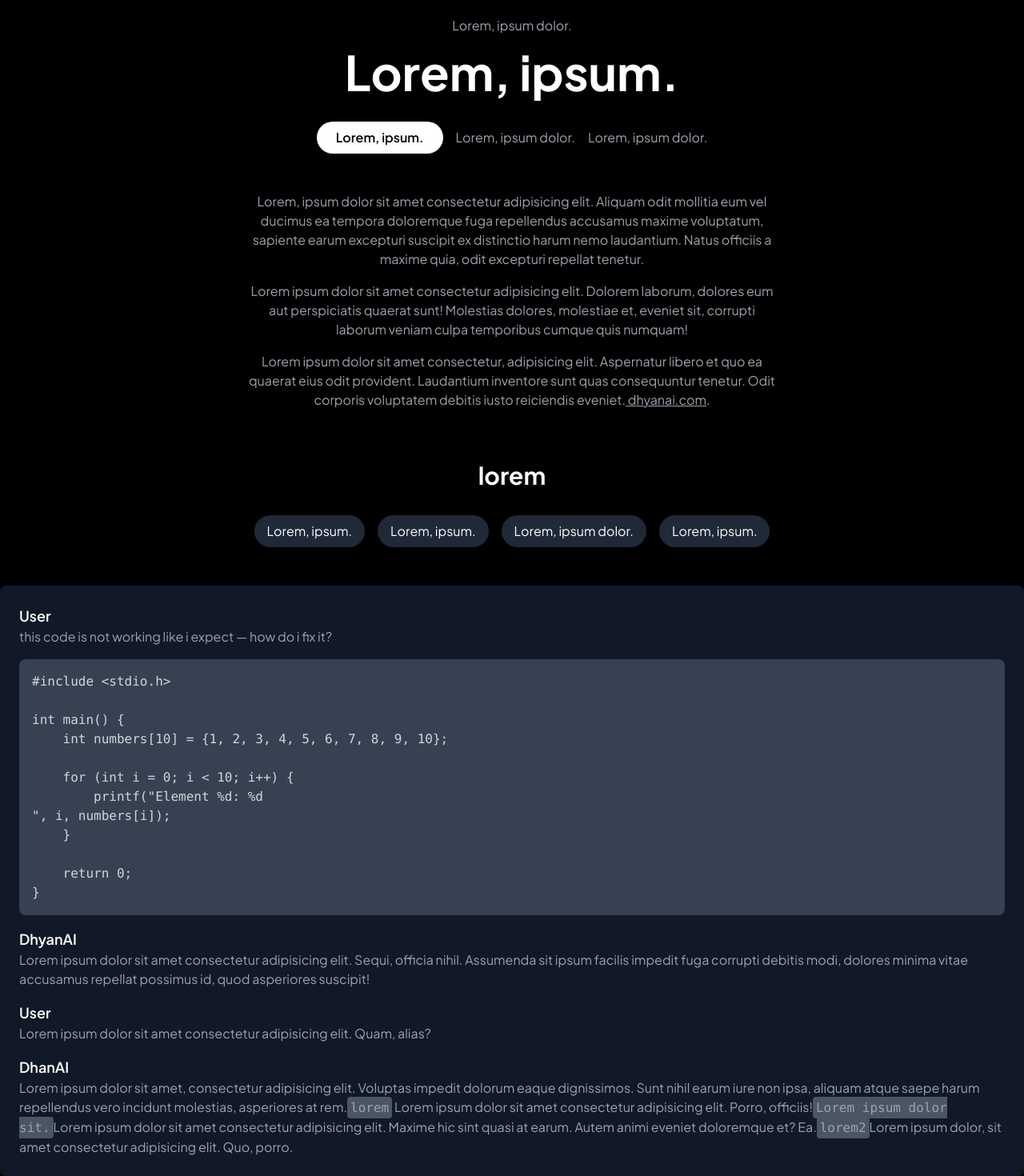
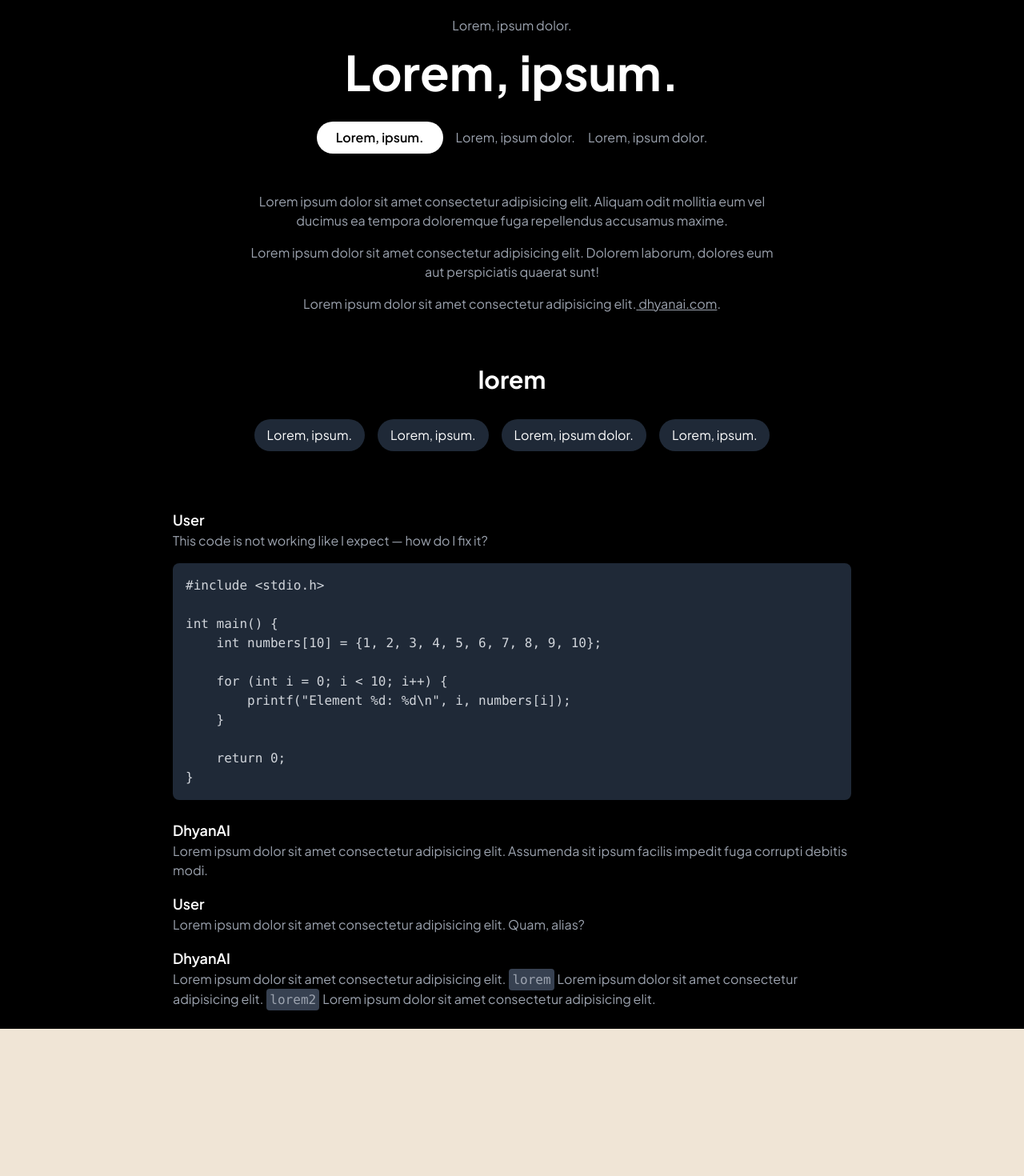
Before and after one commit to ItsSitanshu/dhyan-v1, a Next.js app: page /landing in a window 1280 px wide. Shown: the part 116-1586 px from the top of the page at 80% size. After the commit the page ends 1402 px from the top, so only its background shows below. Built offline with nearby package versions, Linux system fonts and the light colour scheme; a web font is replaced by a local one.

Commit message:
landingpage

```diff
--- a/app/components/dhyanUI.tsx
+++ b/app/components/dhyanUI.tsx
@@ -9,9 +9,6 @@ import brainLogo from "@/app/assets/images/icons/brain.svg";
 import notepadLogo from "@/app/assets/images/icons/notepad.svg";
 import questionLogo from "@/app/assets/images/icons/question.svg";
 import tipLogo from "@/app/assets/images/icons/tip.svg";
-
-
-
 
 type ButtonData = {
   [key: string]: {
@@ -36,12 +33,12 @@ const buttonData: ButtonData = {
   study_tip: {
     label: "Study tip",
     icon: tipLogo,
-  }
+  },
 };
-
 
 const SloganRotator = () => {
   const slogans = [
+    "I will teach you like balram sir teaches chemistry",
     "I will explain without the pop quizzes",
     "I will teach without the boring lectures",
     "I will make learning fun—no chalk dust required",
@@ -60,9 +57,7 @@ const SloganRotator = () => {
     "I will help you learn; no ‘bujhena vane yo kitaab nalyauna!’",
     "I will guide you; without ‘yo ta testo easy ho!’ frustration",
     "I will make learning fun; no ‘yo exam ma aaudaina, hataideu’ moments",
-    "I will teach you like balram sir teaches chemistry",
   ];
-
 
   const [typedSlogan, setTypedSlogan] = useState<string>("");
   const [sloganIndex, setSloganIndex] = useState<number>(0);
@@ -100,9 +95,7 @@ const SloganRotator = () => {
     return () => clearInterval(interval);
   }, [typedSlogan, isDeleting, sloganIndex, slogans]);
 
-  return (
-    <h1 className="text-2xl font-bold mb-6">I'm Dhyan, {typedSlogan}</h1>
-  );
+  return <h1 className="text-2xl font-bold mb-6">I'm Dhyan, {typedSlogan}</h1>;
 };
 
 const DhyanUI = () => {
@@ -159,8 +152,11 @@ const DhyanUI = () => {
 
         <div className="flex space-x-4">
           {Object.keys(buttonData).map((key) => (
-              <button key={key} className="bg-bgsec
-               border-[0.2px] border-white/20 hover:bg-white/20 py-2 px-4 rounded-full font-normal flex items-center">
+            <button
+              key={key}
+              className="bg-bgsec
+               border-[0.2px] border-white/20 hover:bg-white/20 py-2 px-4 rounded-full font-normal flex items-center"
+            >
               {buttonData[key].icon && (
                 <Image
                   src={buttonData[key].icon}
@@ -175,8 +171,6 @@ const DhyanUI = () => {
           ))}
         </div>
 
-
-
         <div className="absolute top-4 right-4">
           <div className="bg-prim2 rounded-full h-10 w-10 flex items-center justify-center text-foreground font-semibold">
             PP
--- a/app/landing/page.tsx
+++ b/app/landing/page.tsx
@@ -2,31 +2,28 @@ import React from "react";
 
 const App = () => {
   return (
-    <div className="bg-black text-white font-sans">
-      <header className="flex justify-between items-center p-6">
+    <div className="bg-black text-white font-sans min-h-screen flex flex-col items-center">
+      {/* Header */}
+      <header className="w-full max-w-5xl flex justify-between items-center p-6">
         <div className="flex items-center">
-          <img alt="" className="h-10" src="/logo.svg" />
+          <img alt="logo" className="h-10" src="/logo.svg" />
           <span className="ml-2 text-xl font-semibold">DhyanAI</span>
         </div>
         <nav className="hidden md:flex space-x-6">
-          <a className="hover:underline" href="#">
-            lorem
+          {["lorem", "lorem", "lorem", "lorem"].map((item, index) => (
+            <a key={index} className="hover:underline" href="#">
+              {item}
             </a>
-          <a className="hover:underline" href="#">
-            lorem
-          </a>
-          <a className="hover:underline" href="#">
-            lorem
-          </a>
-          <a className="hover:underline" href="#">
-            lorem
-          </a>
+          ))}
         </nav>
-        <div className="hidden md:block"></div>
       </header>
-      <main className="flex flex-col items-center text-center px-4 md:px-0">
+
+      {/* Main Content */}
+      <main className="flex flex-col items-center text-center px-4">
         <p className="text-gray-400 mt-12">Lorem, ipsum dolor.</p>
         <h1 className="text-4xl md:text-6xl font-bold mt-4">Lorem, ipsum.</h1>
+
+        {/* Buttons */}
         <div className="flex flex-col md:flex-row items-center mt-8 space-y-4 md:space-y-0 md:space-x-4">
           <button className="bg-white text-black px-6 py-2 rounded-full font-semibold">
             Lorem, ipsum.
@@ -38,57 +35,62 @@ const App = () => {
             Lorem, ipsum dolor.
           </a>
         </div>
-        <div className="max-w-2xl mt-12 text-gray-400">
+
+        {/* Text Section */}
+        <div className="max-w-2xl mt-12 text-gray-400 space-y-4">
           <p>
-            Lorem, ipsum dolor sit amet consectetur adipisicing elit. Aliquam
+            Lorem ipsum dolor sit amet consectetur adipisicing elit. Aliquam
             odit mollitia eum vel ducimus ea tempora doloremque fuga repellendus
-            accusamus maxime voluptatum, sapiente earum excepturi suscipit ex
-            distinctio harum nemo laudantium. Natus officiis a maxime quia, odit
-            excepturi repellat tenetur.
+            accusamus maxime.
           </p>
-          <p className="mt-4">
+          <p>
             Lorem ipsum dolor sit amet consectetur adipisicing elit. Dolorem
-            laborum, dolores eum aut perspiciatis quaerat sunt! Molestias
-            dolores, molestiae et, eveniet sit, corrupti laborum veniam culpa
-            temporibus cumque quis numquam!
+            laborum, dolores eum aut perspiciatis quaerat sunt!
           </p>
-          <p className="mt-4">
-            Lorem ipsum dolor sit amet consectetur, adipisicing elit. Aspernatur
-            libero et quo ea quaerat eius odit provident. Laudantium inventore
-            sunt quas consequuntur tenetur. Odit corporis voluptatem debitis
-            iusto reiciendis eveniet.
-            <a className="underline" href="">
+          <p>
+            Lorem ipsum dolor sit amet consectetur adipisicing elit.
+            <a className="underline" href="#">
               {" "}
               dhyanai.com
             </a>
             .
           </p>
         </div>
+
+        {/* Section Title */}
         <h2 className="text-2xl md:text-3xl font-bold mt-16">lorem</h2>
-        <div className="flex flex-wrap justify-center mt-8 space-x-4 space-y-4 md:space-y-0">
-          <button className="bg-gray-800 text-white px-4 py-2 rounded-full">
-            Lorem, ipsum.
+
+        {/* Buttons */}
+        <div className="flex flex-wrap justify-center mt-8 gap-4">
+          {[
+            "Lorem, ipsum.",
+            "Lorem, ipsum.",
+            "Lorem, ipsum dolor.",
+            "Lorem, ipsum.",
+          ].map((text, index) => (
+            <button
+              key={index}
+              className="bg-gray-800 text-white px-4 py-2 rounded-full"
+            >
+              {text}
             </button>
-          <button className="bg-gray-800 text-white px-4 py-2 rounded-full">
-            Lorem, ipsum.
-          </button>
-          <button className="bg-gray-800 text-white px-4 py-2 rounded-full">
-            Lorem, ipsum dolor.
-          </button>
-          <button className="bg-gray-800 text-white px-4 py-2 rounded-full">
-            Lorem, ipsum.
-          </button>
+          ))}
         </div>
       </main>
-      <div className="bg-gray-900 text-white font-sans p-6 rounded-lg shadow-lg mt-12">
+
+      {/* Code Block Section */}
+      <div className="bg-black text-white font-sans p-6 mt-12 w-full max-w-4xl">
+        {/* User Message */}
         <div className="mb-4">
           <p className="text-lg font-semibold">User</p>
           <p className="text-gray-400">
-            this code is not working like i expect — how do i fix it?
+            This code is not working like I expect — how do I fix it?
           </p>
         </div>
-        <div className="bg-gray-700 p-4 rounded-lg mb-4">
-          <pre className="text-gray-300">
+
+        {/* Code Block */}
+        <div className="bg-gray-800 p-4 rounded-lg">
+          <pre className="text-gray-300 overflow-x-auto">
             <code>
               {`#include <stdio.h>
 
@@ -96,25 +98,25 @@ int main() {
     int numbers[10] = {1, 2, 3, 4, 5, 6, 7, 8, 9, 10};
 
     for (int i = 0; i < 10; i++) {
-        printf("Element %d: %d\n", i, numbers[i]);
+        printf("Element %d: %d\\n", i, numbers[i]);
     }
 
     return 0;
-}
-`}
+}`}
             </code>
           </pre>
         </div>
-        <div className="mb-4">
+
+        {/* Chat Responses */}
+        <div className="mt-6 space-y-4">
+          <div>
             <p className="text-lg font-semibold">DhyanAI</p>
             <p className="text-gray-400">
-            Lorem ipsum dolor sit amet consectetur adipisicing elit. Sequi,
-            officia nihil. Assumenda sit ipsum facilis impedit fuga corrupti
-            debitis modi, dolores minima vitae accusamus repellat possimus id,
-            quod asperiores suscipit!
+              Lorem ipsum dolor sit amet consectetur adipisicing elit. Assumenda
+              sit ipsum facilis impedit fuga corrupti debitis modi.
             </p>
           </div>
-        <div className="mb-4">
+          <div>
             <p className="text-lg font-semibold">User</p>
             <p className="text-gray-400">
               Lorem ipsum dolor sit amet consectetur adipisicing elit. Quam,
@@ -122,23 +124,15 @@ int main() {
             </p>
           </div>
           <div>
-          <p className="text-lg font-semibold">DhanAI</p>
+            <p className="text-lg font-semibold">DhyanAI</p>
             <p className="text-gray-400">
-            Lorem ipsum dolor sit amet, consectetur adipisicing elit. Voluptas
-            impedit dolorum eaque dignissimos. Sunt nihil earum iure non ipsa,
-            aliquam atque saepe harum repellendus vero incidunt molestias,
-            asperiores at rem.
-            <code className="bg-gray-600 p-1 rounded">lorem</code> Lorem ipsum
-            dolor sit amet consectetur adipisicing elit. Porro, officiis!
-            <code className="bg-gray-600 p-1 rounded">
-              Lorem ipsum dolor sit.
-            </code>
-            Lorem ipsum dolor sit amet consectetur adipisicing elit. Maxime hic
-            sint quasi at earum. Autem animi eveniet doloremque et? Ea.
-            <code className="bg-gray-600 p-1 rounded">lorem2</code>
-            Lorem ipsum dolor, sit amet consectetur adipisicing elit. Quo,
-            porro.
+              Lorem ipsum dolor sit amet consectetur adipisicing elit.
+              <code className="bg-gray-700 p-1 rounded mx-1">lorem</code>
+              Lorem ipsum dolor sit amet consectetur adipisicing elit.
+              <code className="bg-gray-700 p-1 rounded mx-1">lorem2</code>
+              Lorem ipsum dolor sit amet consectetur adipisicing elit.
             </p>
+          </div>
         </div>
       </div>
     </div>
--- a/package.json
+++ b/package.json
@@ -12,7 +12,8 @@
     "lucide-react": "^0.474.0",
     "next": "15.1.6",
     "react": "^19.0.0",
-    "react-dom": "^19.0.0"
+    "react-dom": "^19.0.0",
+    "swiper": "^11.2.2"
   },
   "devDependencies": {
     "@eslint/eslintrc": "^3",
```
Also changed, not shown: app/components/carouselPage.tsx (added), 1 other file (tests, documents, lock files or other folders). Lines whose indentation alone changed are shown as unchanged.
